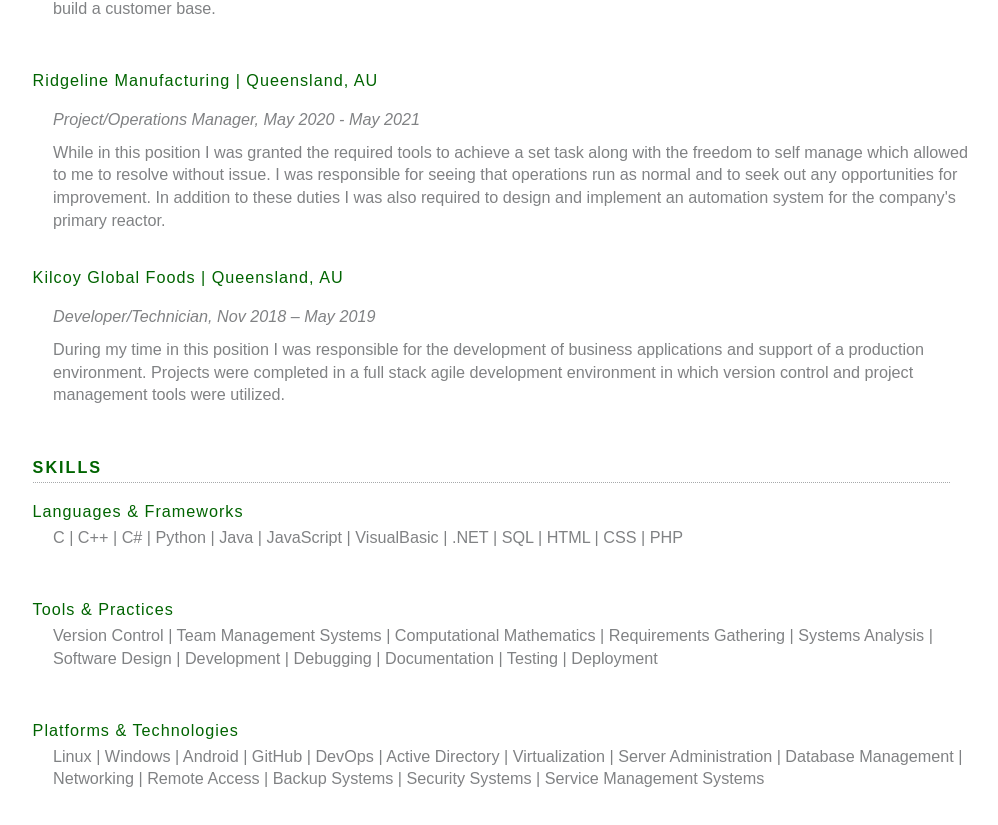
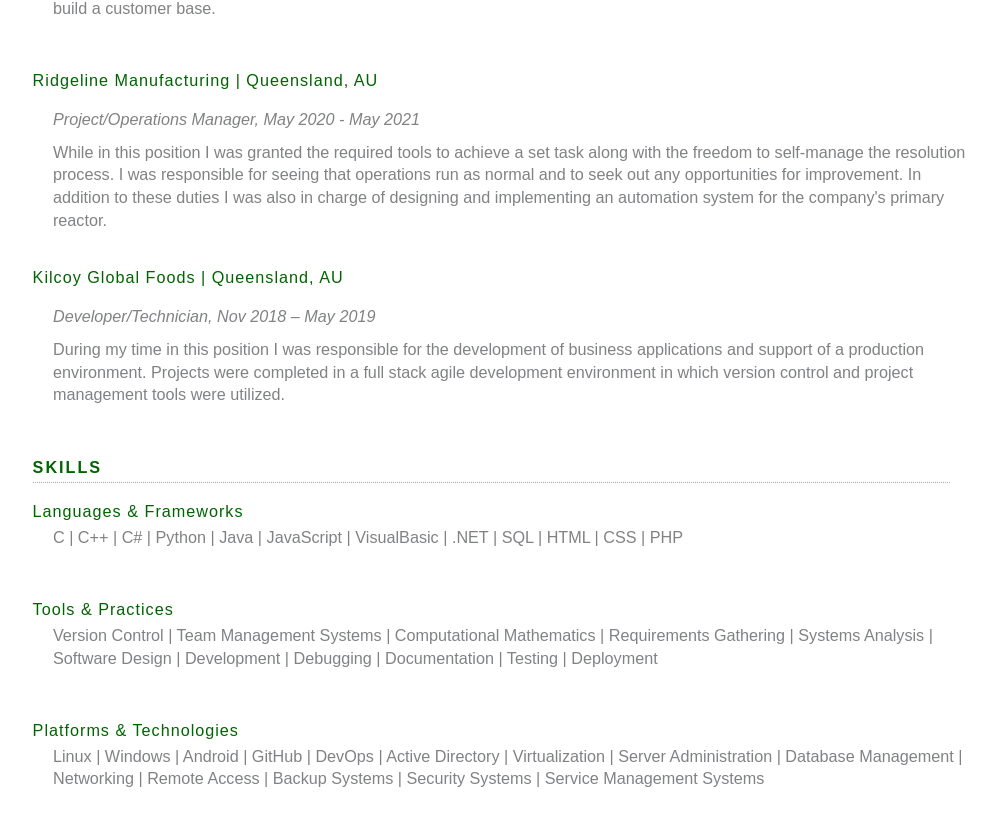
Before and after one commit to lreynolds188/Portfolio, a Next.js app: page /resume in a window 1280 px wide. Shown: the part 1394-2219 px from the top of the page, without its empty margins (98-1096 px from the left). Built offline with nearby package versions, Linux system fonts and the light colour scheme.

Commit message:
Update resume.js

```diff
--- a/pages/resume.js
+++ b/pages/resume.js
@@ -49,7 +49,7 @@ export default function Home() {
           <br />
           <p className={styles.primaryTitles}>Ridgeline Manufacturing | Queensland, AU</p>
           <p className={styles.categoryDetails}>Project/Operations Manager, May 2020 - May 2021</p>
-          <p className={styles.categoryDescription}>While in this position I was granted the required tools to achieve a set task along with the freedom to self manage which allowed to me to resolve without issue. I was responsible for seeing that operations run as normal and to seek out any opportunities for improvement. In addition to these duties I was also required to design and implement an automation system for the company's primary reactor.</p>
+          <p className={styles.categoryDescription}>While in this position I was granted the required tools to achieve a set task along with the freedom to self-manage the resolution process. I was responsible for seeing that operations run as normal and to seek out any opportunities for improvement. In addition to these duties I was also in charge of designing and implementing an automation system for the company's primary reactor.</p>
           <br />
           <a className={styles.primaryTitles} href="https://www.kilcoyglobalfoods.com/" target="_blank">Kilcoy Global Foods | Queensland, AU</a>
           <p className={styles.categoryDetails}>Developer/Technician, Nov 2018 – May 2019</p>
```
